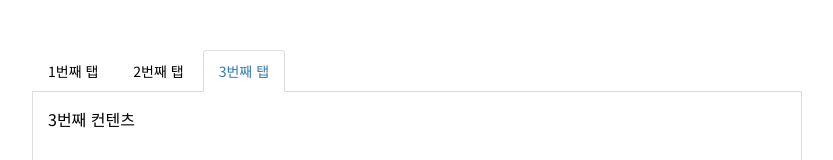
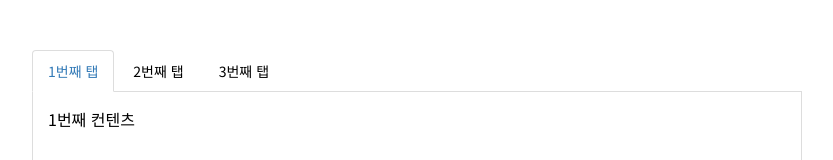
Before and after one commit to ajjsss7899/tab-refresh, a plain HTML site: page index.html in a window 1280 px wide. Shown: the top 160 px of the page, without its empty margins (223-1056 px from the left). Drawn offline with nearby package versions, Linux system fonts and the light colour scheme.

Commit message:
Update index.html

```diff
--- a/index.html
+++ b/index.html
@@ -28,9 +28,9 @@ ul, li {list-style: none;}
 <div class="tab_wrap">
     <!-- 디폴트 선택 li에 active 클래스 추가 -->
     <ul class="tit_list">
-        <li><a href="#con01">1번째 탭</a></li>
+        <li class="active"><a href="#con01">1번째 탭</a></li>
         <li><a href="#con02">2번째 탭</a></li>
-        <li class="active"><a href="#con03">3번째 탭</a></li>
+        <li><a href="#con03">3번째 탭</a></li>
     </ul>
 
     <div class="tab_con">
```
